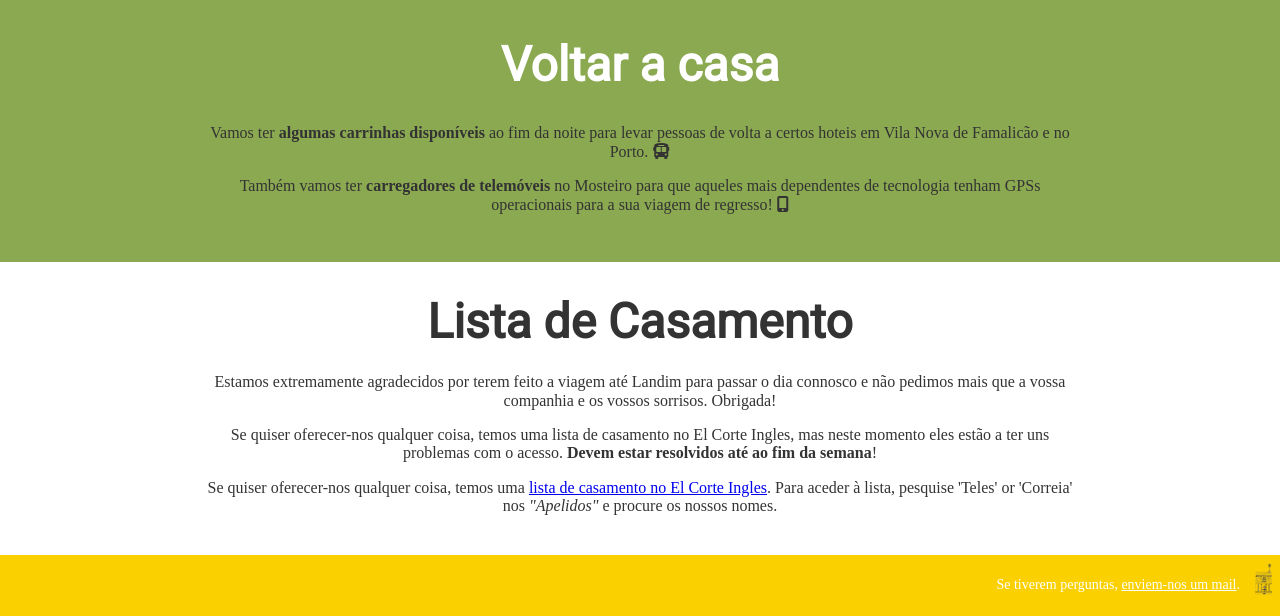
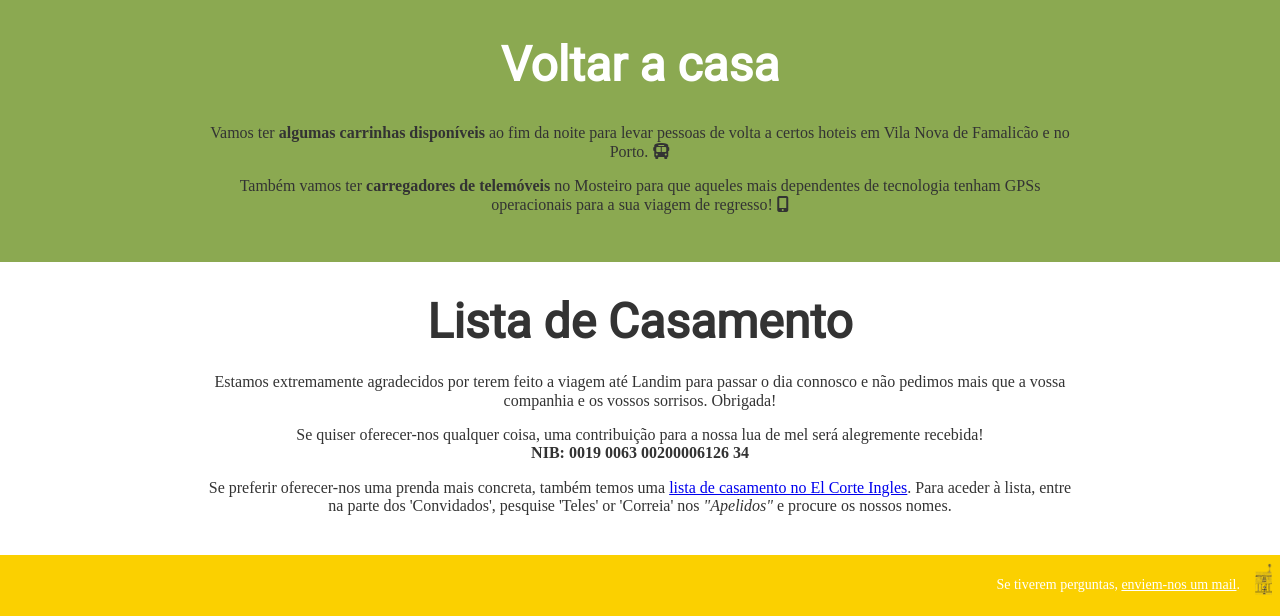
Before and after one commit to iteles/w-day-website, a website: page pt/index.html in a window 1280 px wide. Shown: the part 1915-2531 px from the top of the page. Drawn offline with nearby package versions, Linux system fonts and the light colour scheme; a web font is replaced by a local one.

Commit message:
Adds correct link to gift registry and fixes https://github.com/nelsonic/perfect-day/issues/40 and https://github.com/nelsonic/perfect-day/issues/37

```diff
--- a/pt/index.html
+++ b/pt/index.html
@@ -176,13 +176,16 @@
               Landim para passar o dia connosco e não pedimos mais que a vossa companhia
               e os vossos sorrisos. Obrigada! </p>
 
-              <p>Se quiser oferecer-nos qualquer coisa, temos uma lista de casamento no
-                El Corte Ingles, mas neste momento eles estão a ter uns problemas com o acesso.
-                <span class="b">Devem estar resolvidos até ao fim da semana</span>! </p>
+              <p>Se quiser oferecer-nos qualquer coisa, uma contribuição para a nossa
+                lua de mel será alegremente recebida! <br/>
+                <span class="b">NIB: 0019 0063 00200006126 34 </span><br/></p>
+                  <!-- IBAN: PT50 001900630020000612634 <br/>
+                  BIC: BBVAPTPL</p> -->
 
-            <p>Se quiser oferecer-nos qualquer coisa, temos uma
-              <a href="https://www.elcorteingles.es/listasdeboda_ssl/invitados/celebrantes_acceso.asp?promo=01">lista de casamento no El Corte Ingles</a>.
-              Para aceder à lista, pesquise 'Teles' or 'Correia' nos
+            <p>Se preferir oferecer-nos uma prenda mais concreta, também temos uma
+              <a href="http://www.elcorteingles.es/listasdeboda/default.asp?idioma=040">lista de casamento no El Corte Ingles</a>.
+              Para aceder à lista, entre na parte dos 'Convidados',
+               pesquise 'Teles' or 'Correia' nos
               <span class="i">"Apelidos"</span> e procure os nossos nomes.
             </p>
           </div>
```
Also changed, not shown: index.html (+10 -7 lines).
